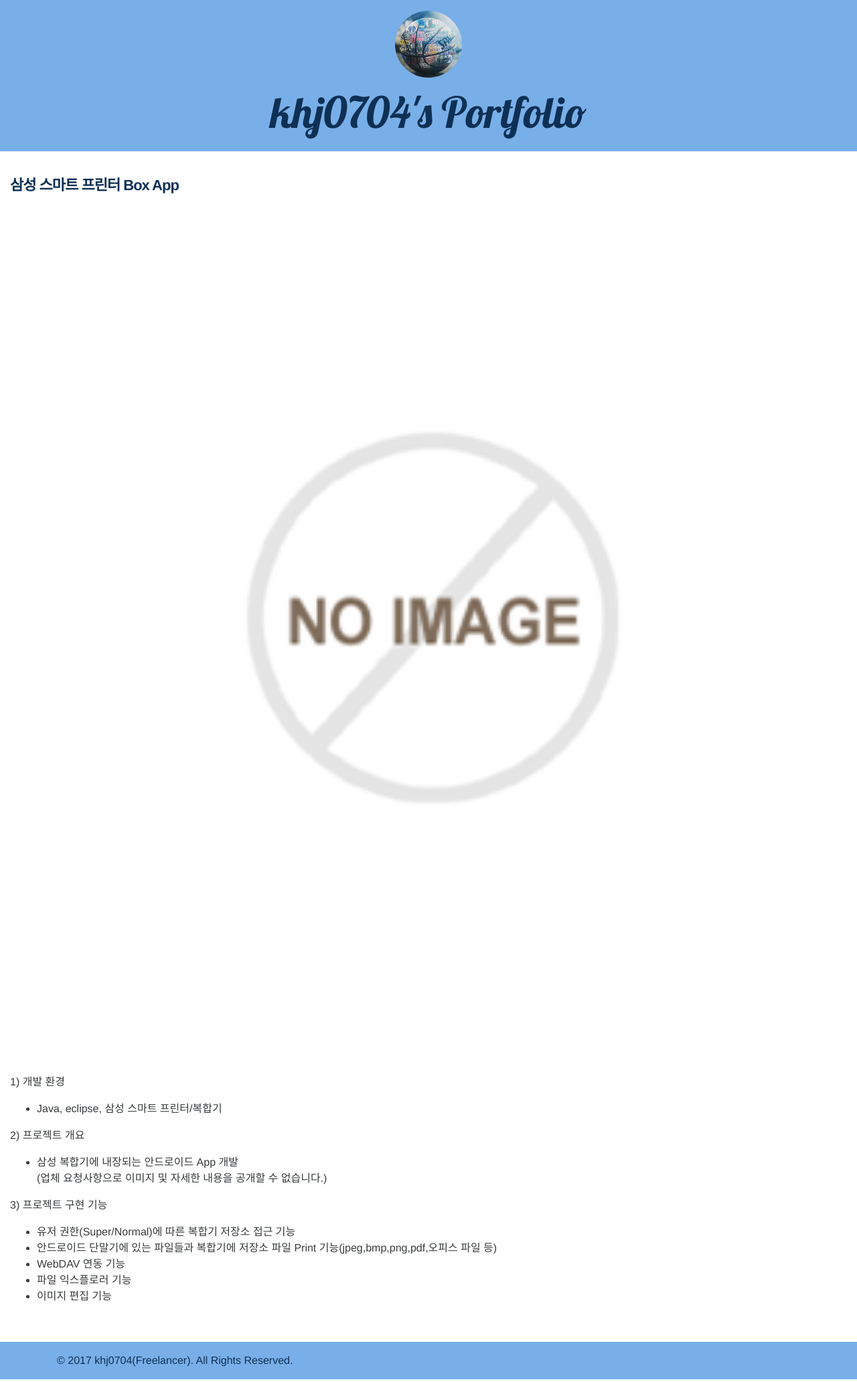
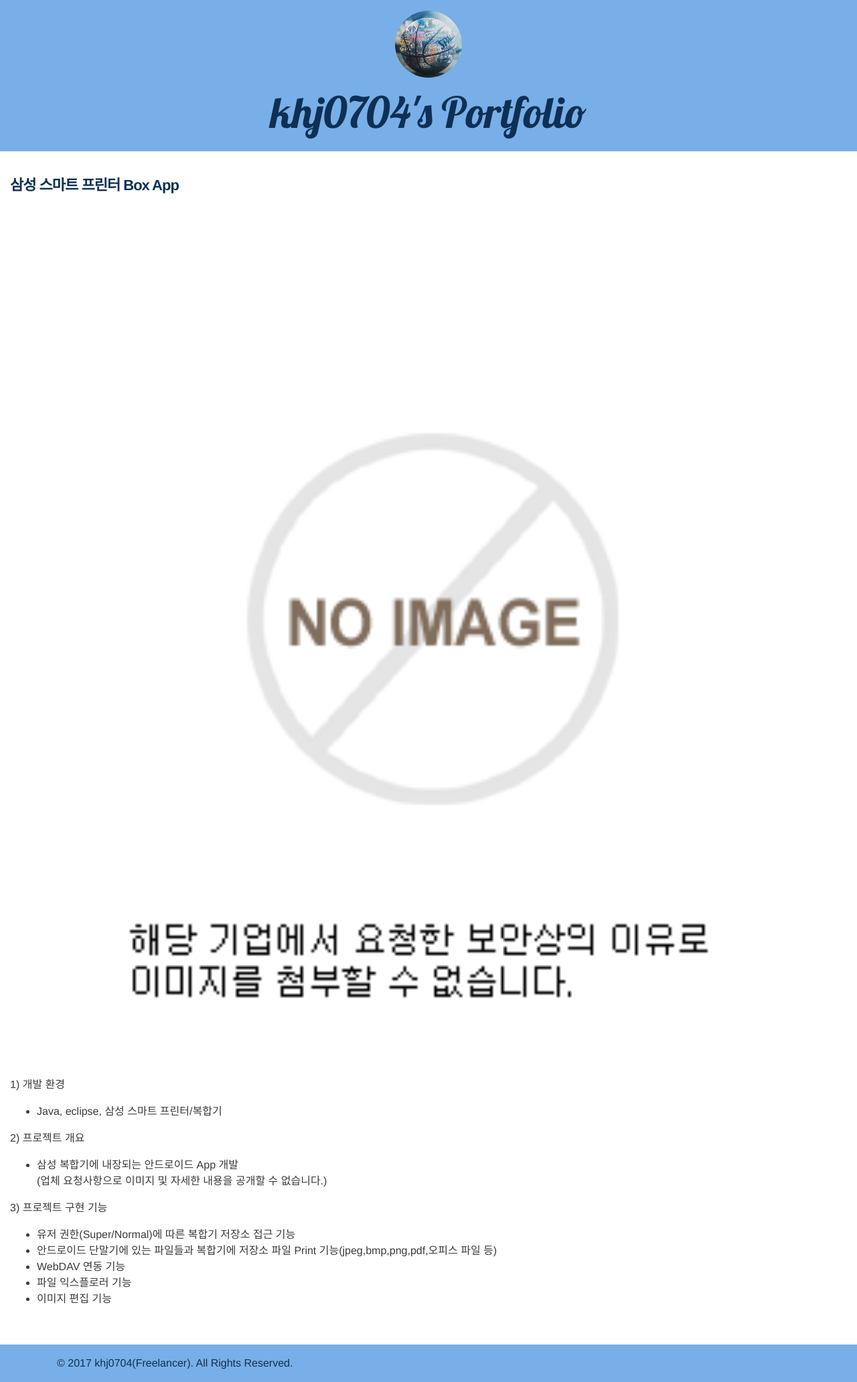
Before and after one commit to khj0704/khj0704.github.io, a Jekyll site: the page built from _posts/2017-01-13-portfolio13.md, in a window 1280 px wide. Shown: the whole page at 67% size. Built offline with Jekyll 4.4.1, drawn with Linux system fonts in a browser that asks for light colours; nearby versions of some CDN libraries.

Commit message:
Modified post

```diff
--- a/_posts/2017-01-13-portfolio13.md
+++ b/_posts/2017-01-13-portfolio13.md
@@ -4,7 +4,7 @@ title: 삼성 스마트 프린터 Box App
 date: 2017-01-13 15:30:00
 categories: posts
 tags: portfolio
-image: no_image.png
+image: no_image_reason.png
 ---
 
 1) 개발 환경
```
Also changed, not shown: web-dist/images/no_image_reason.png (added).
